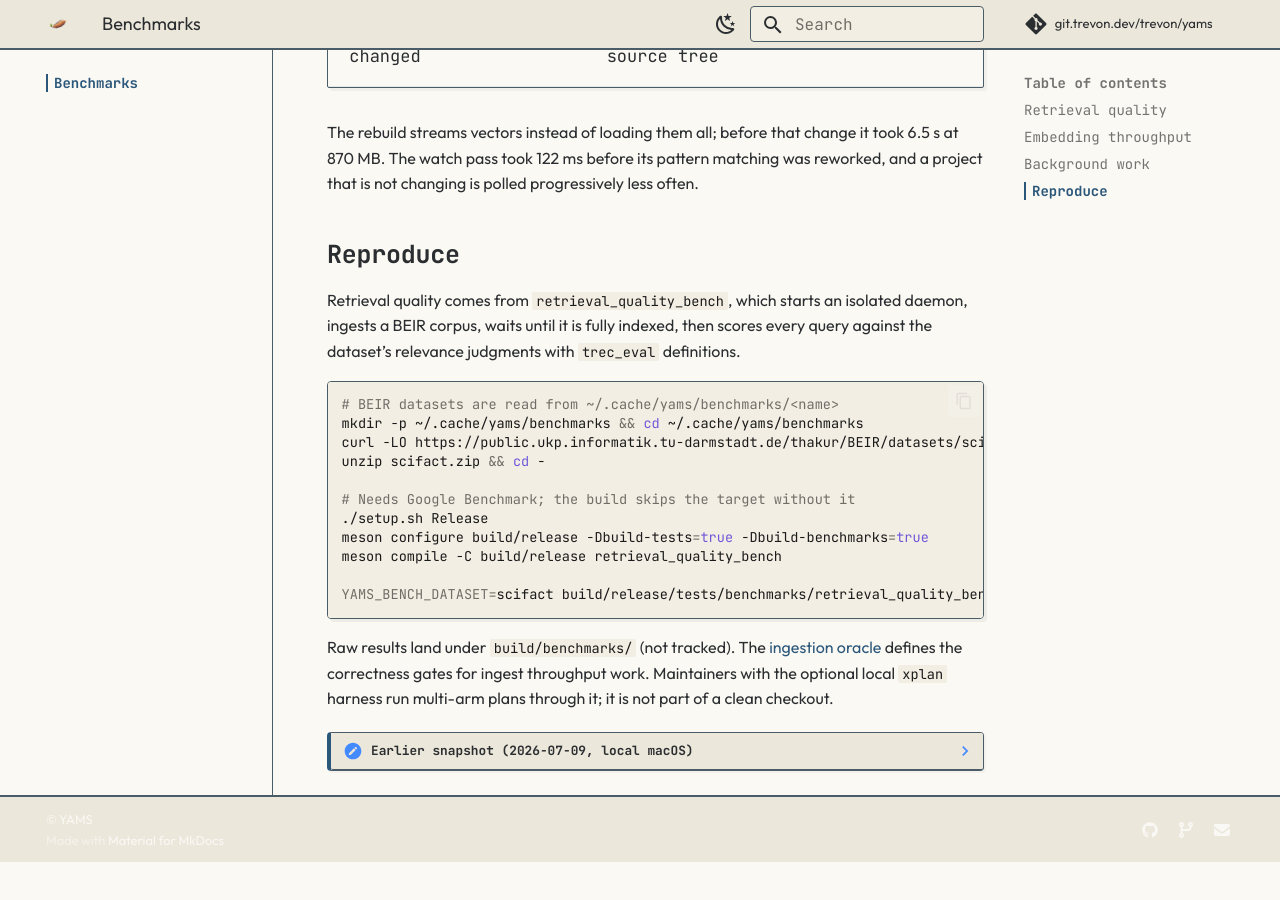
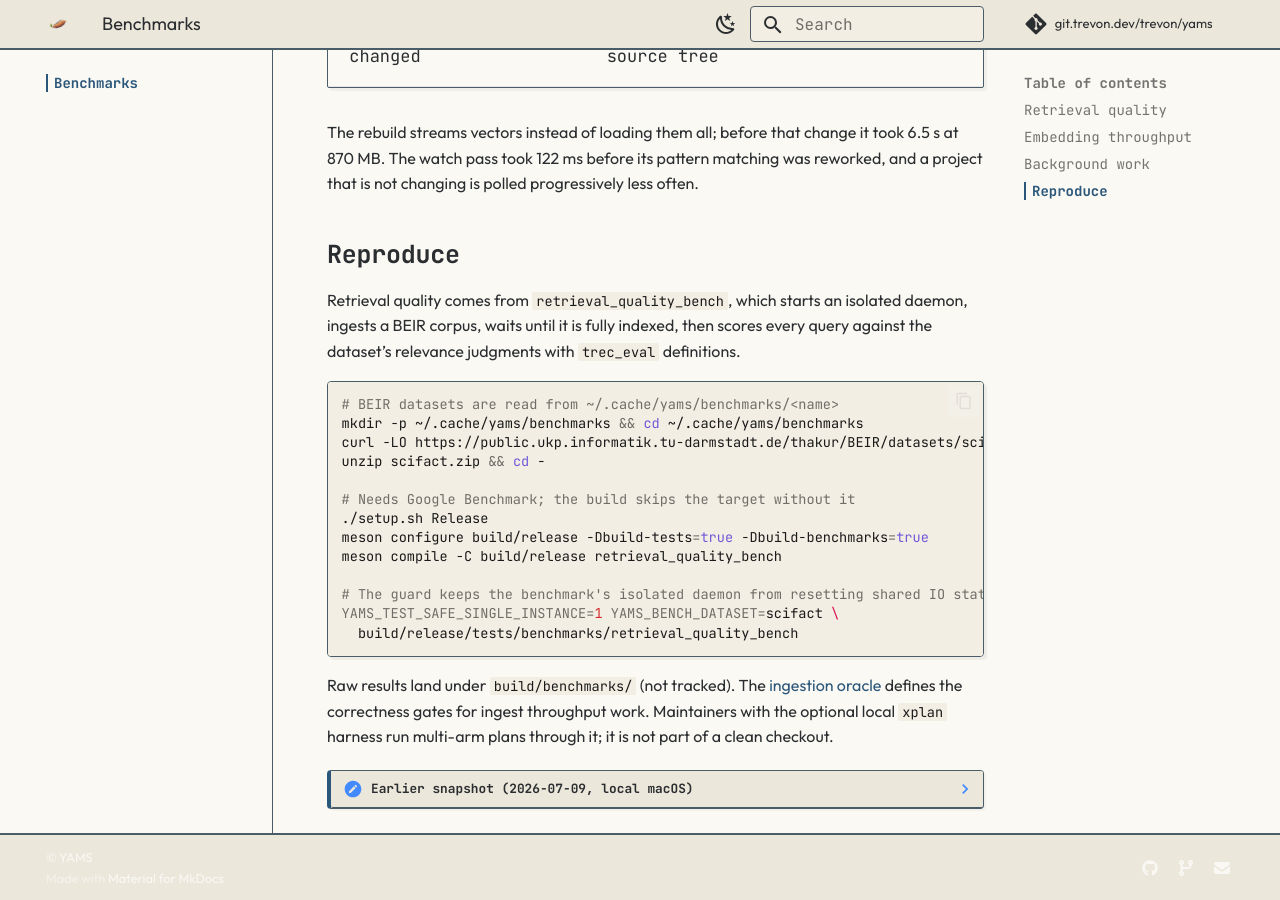
Before and after one commit to trvon/yams, an MkDocs documentation site: the page built from docs/benchmarks/index.md, in a window 1280 px wide and 900 px high, scrolled down 1995 px. Built offline with MkDocs 1.6.1 and Material for MkDocs 9.7.7, drawn with Linux system fonts in a browser that asks for light colours; before the commit the page ends 2857 px from its top, so only the background shows below that.

Commit message:
docs(benchmarks): nfcorpus scores 323 test queries; add the benchmark's required guard
The table gave the size of nfcorpus's whole query file. The benchmark
scores the 323 test queries that have judgments, as BEIR defines it.
The reproduce command also needs YAMS_TEST_SAFE_SINGLE_INSTANCE=1.

Signed-off-by: trvon <git@trevon.dev>

````diff
--- a/docs/benchmarks/index.md
+++ b/docs/benchmarks/index.md
@@ -74,7 +74,9 @@ unzip scifact.zip && cd -
 meson configure build/release -Dbuild-tests=true -Dbuild-benchmarks=true
 meson compile -C build/release retrieval_quality_bench
 
-YAMS_BENCH_DATASET=scifact build/release/tests/benchmarks/retrieval_quality_bench
+# The guard keeps the benchmark's isolated daemon from resetting shared IO state
+YAMS_TEST_SAFE_SINGLE_INSTANCE=1 YAMS_BENCH_DATASET=scifact \
+  build/release/tests/benchmarks/retrieval_quality_bench
 ```
 
 Raw results land under `build/benchmarks/` (not tracked). The
````
Also changed, not shown: other parts of docs/benchmarks/index.md (+1 -1 lines).
